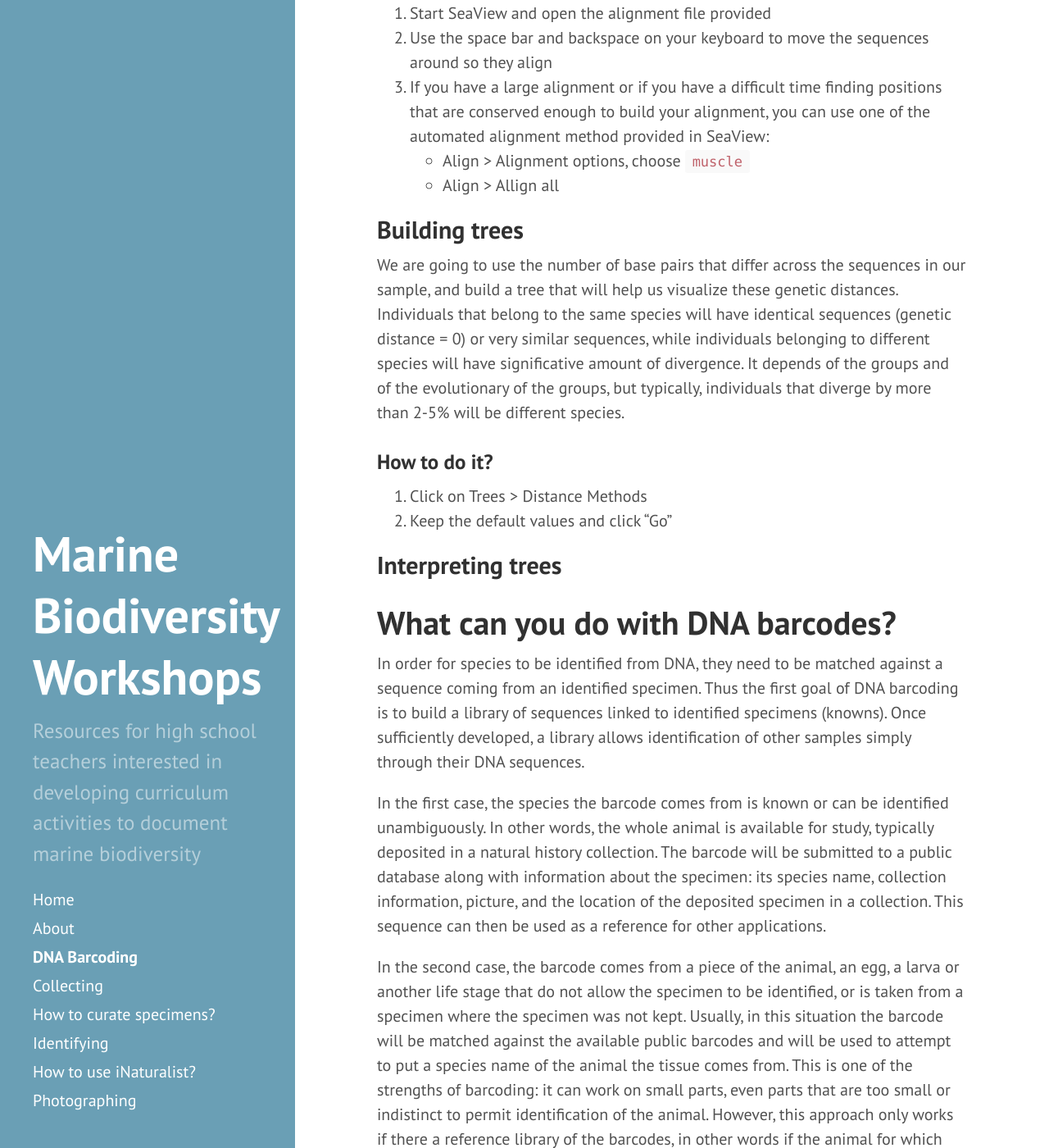
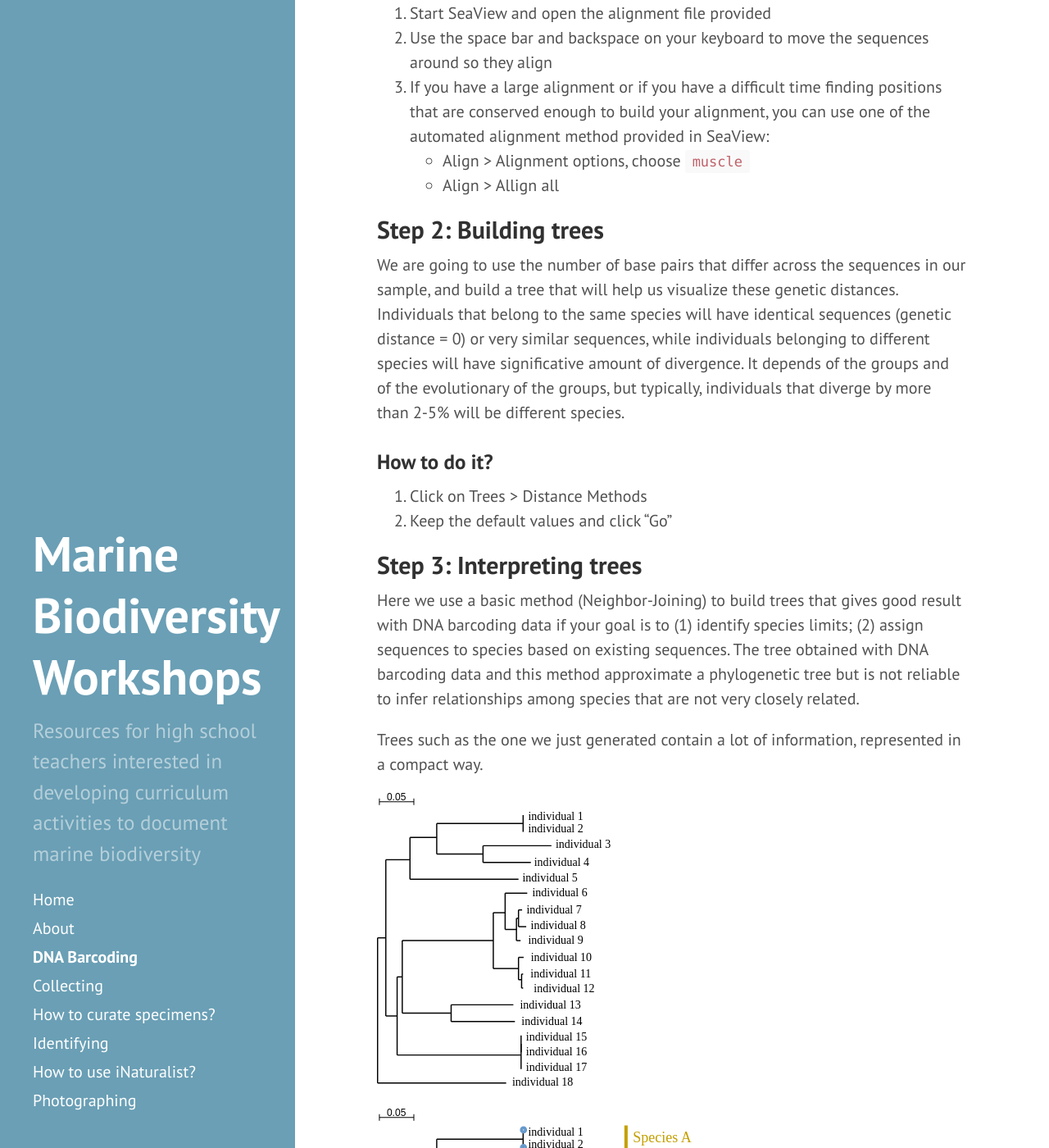
Before and after one commit to marine-diversity-workshops/marine-diversity-workshops.github.io, a Jekyll site: the page built from barcoding.md, in a window 1280 px wide and 1400 px high, scrolled down 9367 px. Shown: the whole window at 82% size. Built offline with Jekyll 4.4.1, drawn with Linux system fonts in a browser that asks for light colours; nearby versions of some CDN libraries.

Commit message:
add interpreting tree section

```diff
--- a/barcoding.md
+++ b/barcoding.md
@@ -344,8 +344,8 @@ drawing here showing how alignment works
    - Align > Allign all
 
 
-Building trees
---------------
+Step 2: Building trees
+----------------------
 
 We are going to use the number of base pairs that differ across the sequences in
 our sample, and build a tree that will help us visualize these genetic
@@ -361,9 +361,24 @@ individuals that diverge by more than 2-5% will be different species.
 1. Keep the default values and click "Go"
 
 
-Interpreting trees
-------------------
+Step 3: Interpreting trees
+--------------------------
 
+Here we use a basic method (Neighbor-Joining) to build trees that gives good
+result with DNA barcoding data if your goal is to (1) identify species limits;
+(2) assign sequences to species based on existing sequences. The tree obtained
+with DNA barcoding data and this method approximate a phylogenetic tree but is
+not reliable to infer relationships among species that are not very closely
+related.
+
+Trees such as the one we just generated contain a lot of information, represented
+in a compact way.
+
+![Example of a phylogenetic tree]({{ site.baseurl }}img/example_tree_simple.svg)
+
+![Example of a phylogenetic tree]({{ site.baseurl }}img/example_tree_annotations.svg)
+
+Neighbor-Joining
 
 
 
```
Also changed, not shown: img/example_tree_annotations.svg (added), img/example_tree_simple.svg (added).
